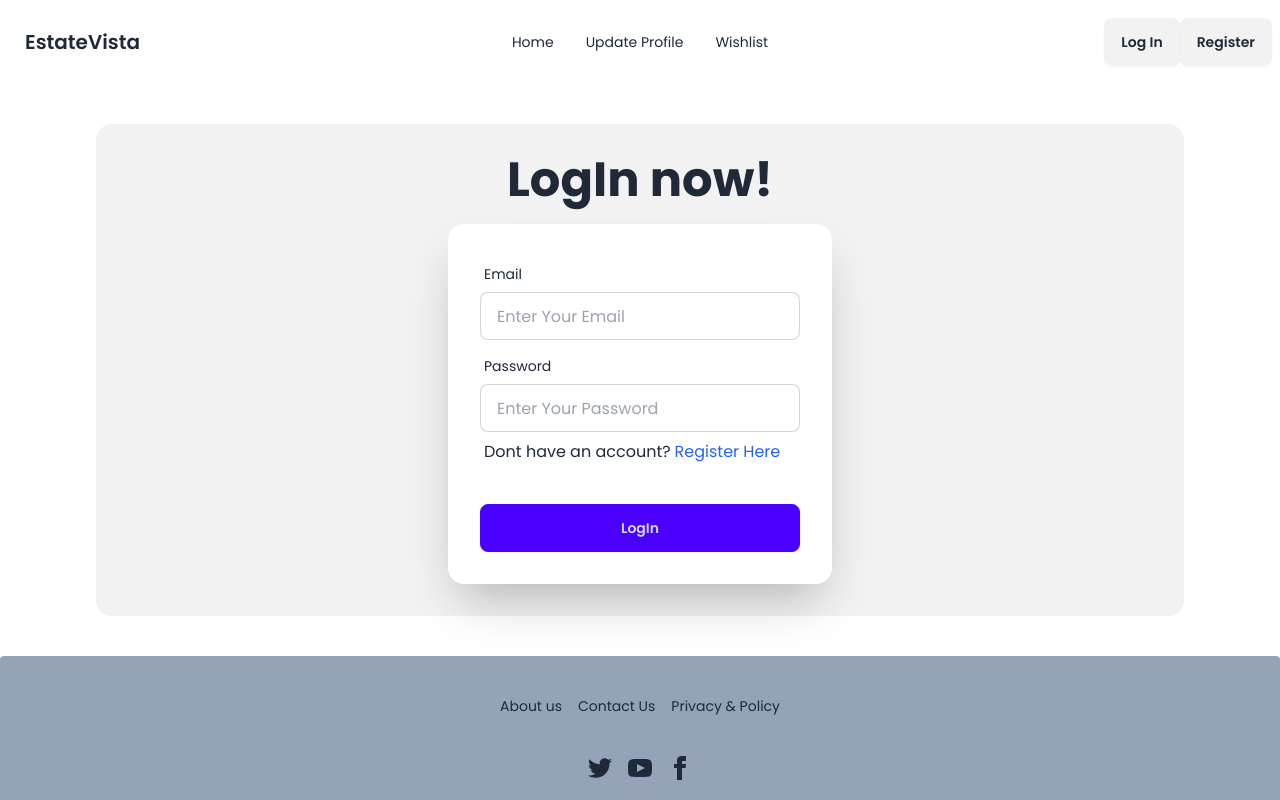
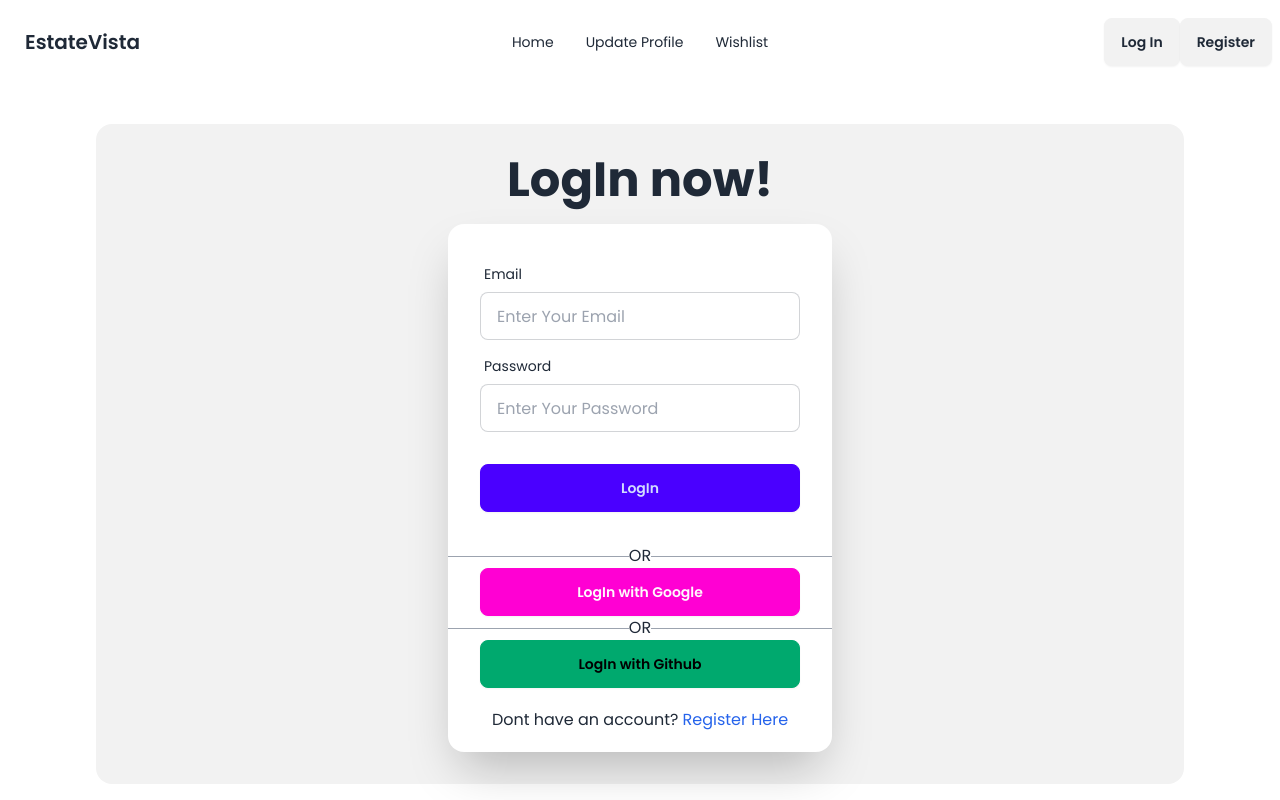
Before and after one commit to farrdin/REAL-ESTATE-MANAGEMENT, a React (Vite) app: page /login in a window 1280 px wide. Shown: the top 800 px of the page. Built offline with nearby package versions, Linux system fonts and the light colour scheme; no server answers.

Commit message:
authorization added

```diff
--- a/src/Componets/Navbar.jsx
+++ b/src/Componets/Navbar.jsx
@@ -74,7 +74,11 @@ const Navbar = () => {
                 <div className="w-10 rounded-full">
                   <img
                     alt="Tailwind CSS Navbar component"
-                    src="https://daisyui.com/images/stock/photo-1534528741775-53994a69daeb.jpg"
+                    src={
+                      !user.photoURL
+                        ? "https://daisyui.com/images/stock/photo-1534528741775-53994a69daeb.jpg"
+                        : user.photoURL
+                    }
                   />
                 </div>
               </div>
@@ -84,7 +88,7 @@ const Navbar = () => {
               >
                 <li>
                   <a className="justify-between">
-                    Profile
+                    {!user.displayName ? "UserName" : user.displayName}
                     <span className="badge">New</span>
                   </a>
                 </li>
--- a/src/Context/AuthProvider.jsx
+++ b/src/Context/AuthProvider.jsx
@@ -3,15 +3,22 @@ import {
   getAuth,
   onAuthStateChanged,
   signInWithEmailAndPassword,
+  signInWithPopup,
+  GoogleAuthProvider,
+  GithubAuthProvider,
   signOut,
 } from "firebase/auth";
 import { createContext, useEffect, useState } from "react";
 import app from "../../firebase.config";
+
 export const AuthContext = createContext(null);
+const auth = getAuth(app);
+const provider = new GoogleAuthProvider();
+const providerr = new GithubAuthProvider();
 
-const auth = getAuth(app);
 const AuthProvider = ({ children }) => {
   const [user, setUser] = useState(null);
+  console.log(user);
   const [loading, setLoading] = useState(true);
 
   const createUser = (email, password) => {
@@ -21,6 +28,14 @@ const AuthProvider = ({ children }) => {
   const logIn = (email, password) => {
     setLoading(true);
     return signInWithEmailAndPassword(auth, email, password);
+  };
+  const googleLogIn = () => {
+    setLoading(true);
+    return signInWithPopup(auth, provider);
+  };
+  const gitHubLogIn = () => {
+    setLoading(true);
+    return signInWithPopup(auth, providerr);
   };
 
   const logOut = () => {
@@ -44,6 +59,8 @@ const AuthProvider = ({ children }) => {
     loading,
     createUser,
     logIn,
+    googleLogIn,
+    gitHubLogIn,
     logOut,
   };
 
--- a/src/Pages/LogIn.jsx
+++ b/src/Pages/LogIn.jsx
@@ -1,9 +1,9 @@
 import { useContext } from "react";
-import { Link, Navigate, useLocation, useNavigate } from "react-router-dom";
+import { Link, useLocation, useNavigate } from "react-router-dom";
 import { AuthContext } from "../Context/AuthProvider";
 
 const LogIn = () => {
-  const { logIn } = useContext(AuthContext);
+  const { logIn, googleLogIn, gitHubLogIn } = useContext(AuthContext);
   const location = useLocation();
   const navigate = useNavigate();
 
@@ -23,12 +23,31 @@ const LogIn = () => {
       });
   };
 
+  const handleGitHubLogin = () => {
+    gitHubLogIn()
+      .then((result) => {
+        console.log(result.user);
+      })
+      .catch((error) => {
+        console.error(error);
+      });
+  };
+  const handleGoogleLogin = () => {
+    googleLogIn()
+      .then((result) => {
+        console.log(result.user);
+      })
+      .catch((error) => {
+        console.error(error);
+      });
+  };
+
   return (
     <div className="bg-base-200 my-10 rounded-2xl p-8 ">
       <div className="text-center mb-5">
         <h1 className="text-5xl font-bold">LogIn now!</h1>
       </div>
-      <div className="w-full max-w-sm shadow-2xl bg-base-100 mx-auto rounded-2xl">
+      <div className="w-full max-w-sm shadow-2xl bg-base-100 mx-auto rounded-2xl pb-5">
         <form onSubmit={handleLogin} className="card-body">
           <div className="form-control">
             <label className="label">
@@ -53,19 +72,41 @@ const LogIn = () => {
               className="input input-bordered"
               required
             />
-            <label className="label">
-              <a>
-                Dont have an account?
-                <Link className="text-blue-600 ml-1" to="/register">
-                  Register Here
-                </Link>
-              </a>
-            </label>
           </div>
           <div className="form-control mt-6">
             <button className="btn btn-primary">LogIn</button>
           </div>
         </form>
+        <div className="flex justify-center items-center">
+          <hr className=" w-full border-gray-400" />
+          <span>OR</span>
+          <hr className=" w-full border-gray-400" />
+        </div>
+        <button
+          onClick={handleGoogleLogin}
+          className="btn btn-secondary  w-[320px] mx-auto block"
+        >
+          LogIn with Google
+        </button>
+        <div className="flex justify-center items-center">
+          <hr className=" w-full border-gray-400" />
+          <span>OR</span>
+          <hr className=" w-full border-gray-400" />
+        </div>
+        <button
+          onClick={handleGitHubLogin}
+          className="btn btn-success  w-[320px] mx-auto block"
+        >
+          LogIn with Github
+        </button>
+        <div className="flex justify-center mt-5">
+          <p>
+            Dont have an account?
+            <Link className="text-blue-600 ml-1" to="/register">
+              Register Here
+            </Link>
+          </p>
+        </div>
       </div>
     </div>
   );
```
